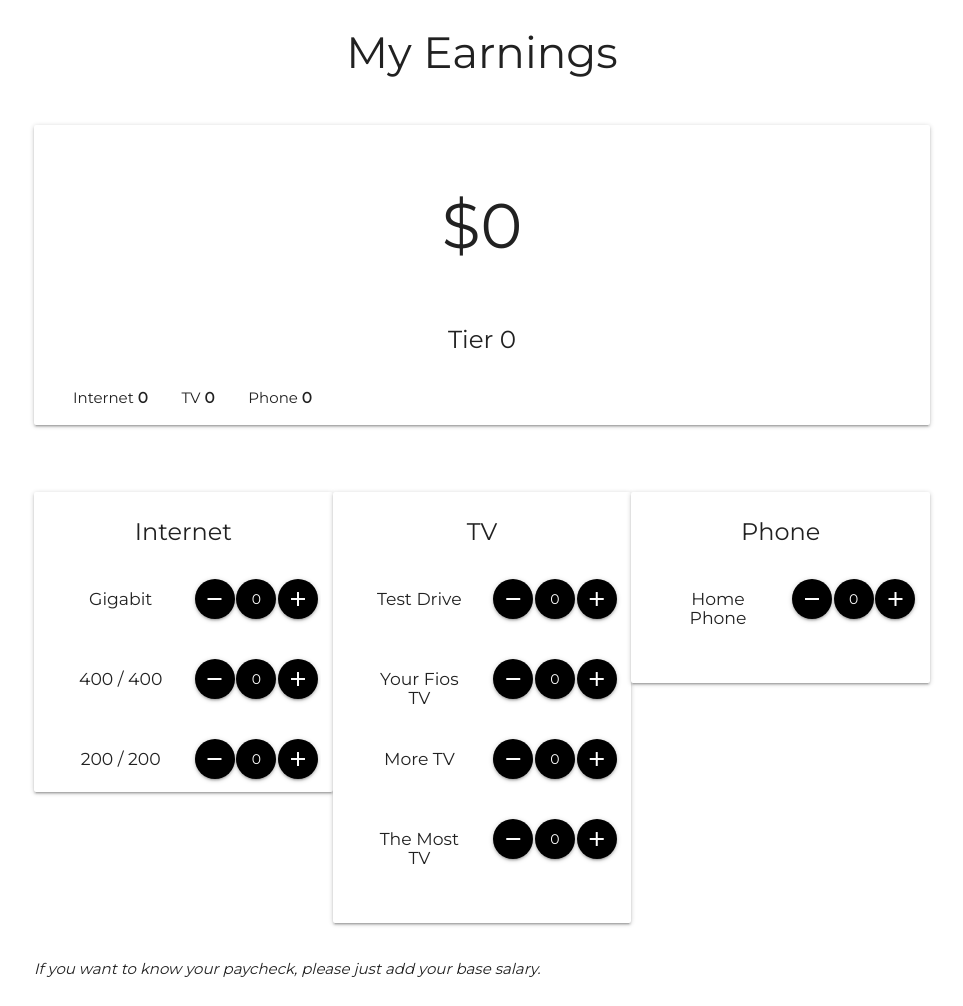
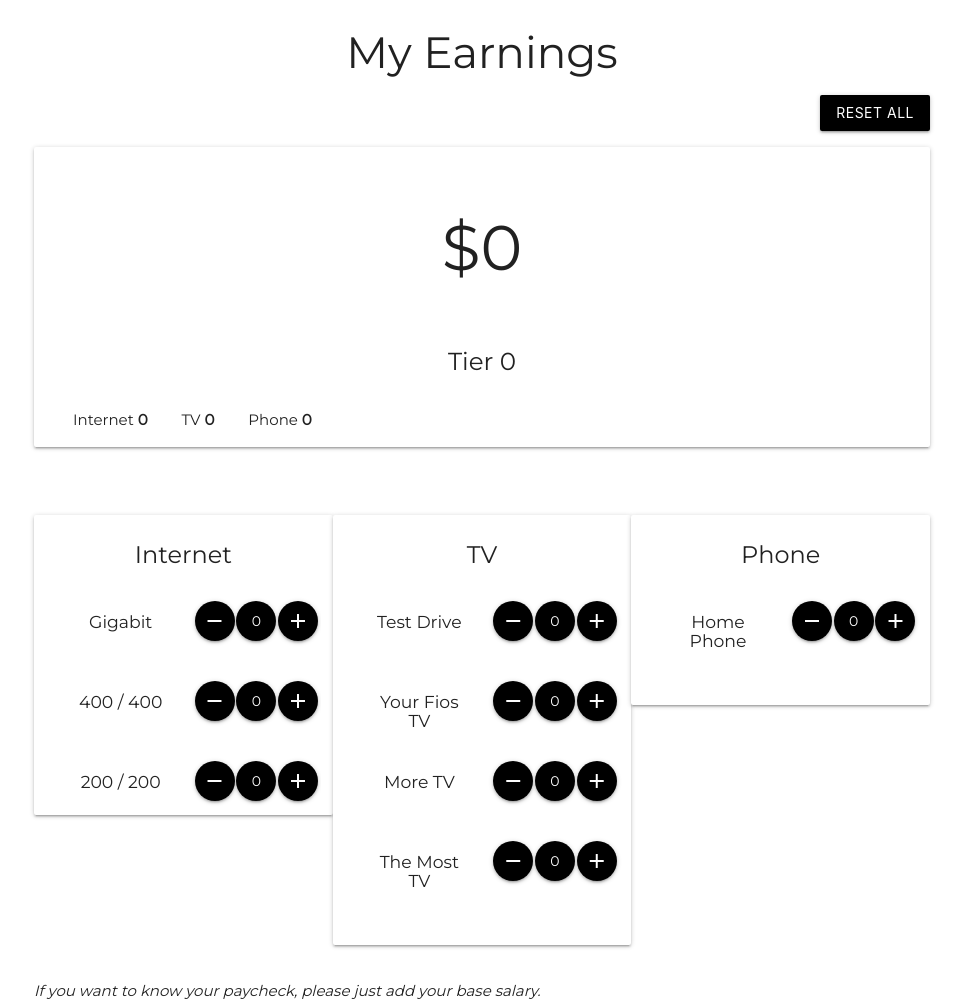
Before and after one commit to drny85/myearnings, a plain HTML site: page index.html in a window 1280 px wide. Shown: the whole page, without its empty margins (158-1121 px from the left). Drawn offline with nearby package versions, Linux system fonts and the light colour scheme.

Commit message:
added reset button

```diff
--- a/index.html
+++ b/index.html
@@ -20,6 +20,8 @@
 
     <div class="container">
         <h3 class="center">My Earnings</h3>
+        <button style="float: right;" onclick="resetAll()" class="btn black">Reset All</button>
+        <br>
         <br>
         <div class="card small" id="mainCard">
             <div class="card-content">
--- a/index.js
+++ b/index.js
@@ -362,6 +362,11 @@ const parag = document.getElementById( 'parag' );
 
 const myApp = new CalculateComp();
 
+function resetAll() {
+    myApp.resetAll();
+
+}
+
 function reload() {
 
 
@@ -511,3 +516,9 @@ function removePhone() {
     myApp.removePhone();
     reload();
 }
+
+function resetAll() {
+    myApp.resetAll();
+    reload();
+
+}
```
